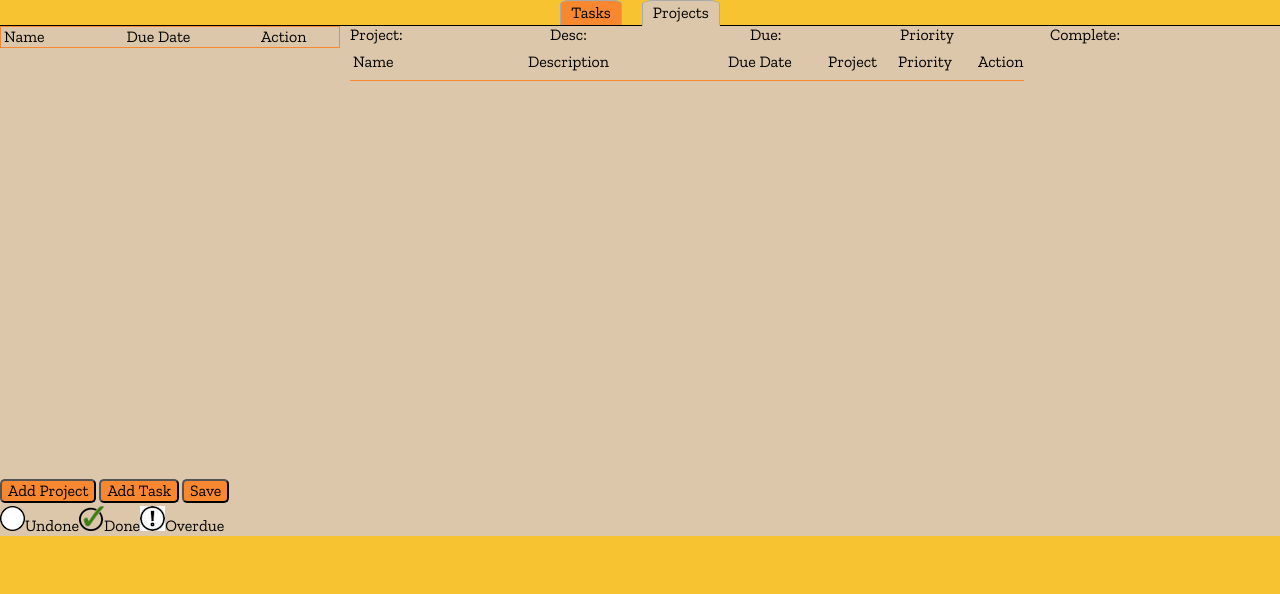
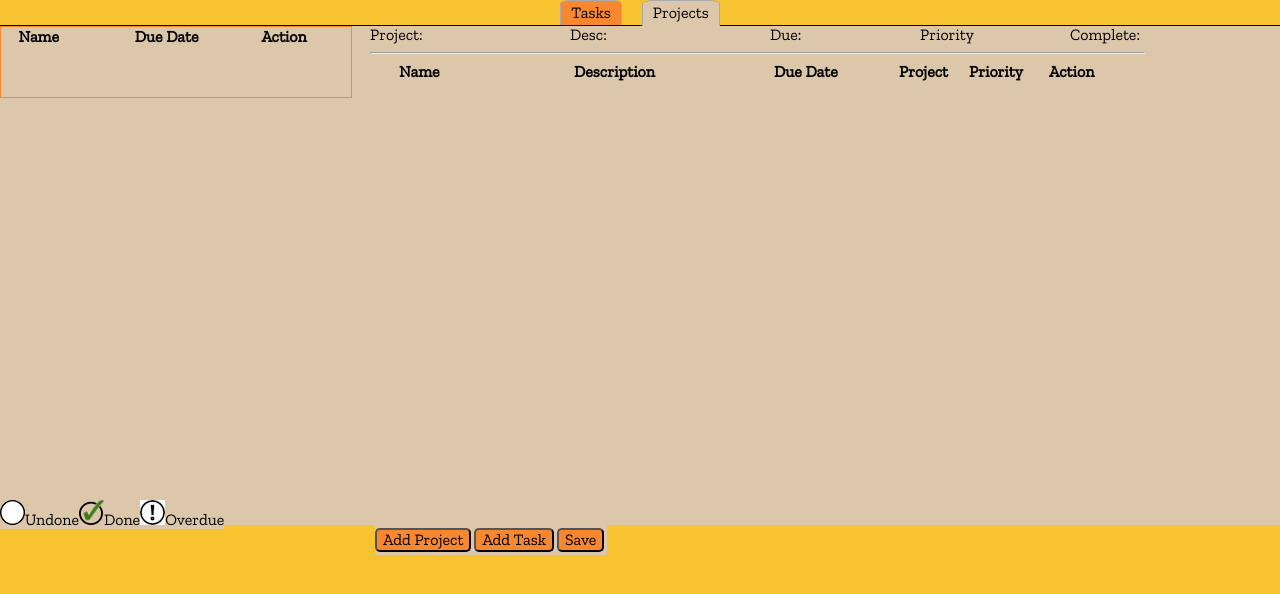
Before and after one commit to theghall/odin-todo, a plain HTML site: page index.html in a window 1280 px wide. Both pictures are taken after a click on the item "Projects". Drawn offline with nearby package versions, Linux system fonts and the light colour scheme.

Commit message:
Refactor styling/html layout

```diff
--- a/assets/css/main.css
+++ b/assets/css/main.css
@@ -297,6 +297,8 @@ template {
 [hidden] {
   display: none; }
 /* ==================== Begin style.css =======================*/
+/* Container dimensions */
+/* Column dimensions */
 /* Universal */
 * {
   box-sizing: border-box; }
@@ -305,12 +307,36 @@ body {
   font-family: 'Zilla Slab', serif;
   background: #F7C331; }
 
+footer {
+  background: #DCC7AA;
+  position: fixed;
+  top: 500px;
+  clear: both; }
+
+footer img, p {
+  display: inline; }
+
 table {
   border-collapse: collapse;
   border-spacing: 5px 5px; }
 
+thead {
+  display: block; }
+
+tbody {
+  display: block;
+  overflow: auto; }
+
 td {
   border-bottom: 1px solid #F7882F; }
+
+tr td:nth-child(2):hover {
+  text-decoration: underline;
+  cursor: pointer; }
+
+thead tr td:nth-child(2):hover {
+  text-decoration: none;
+  cursor: auto; }
 
 .hidden {
   display: none; }
@@ -331,7 +357,13 @@ td .btn {
   cursor: pointer; }
 
 #container {
-  height: 450px; }
+  height: 525px;
+  background: #DCC7AA; }
+
+#page-actions {
+  background: #DCC7AA;
+  position: absolute;
+  top: 375px; }
 
 div#popup-show {
   width: 100%;
@@ -348,7 +380,7 @@ div#popup-container {
   margin-left: -202px; }
 
 #popup-form {
-  max-width: 300px;
+  max-width: 325px;
   min-width: 250px;
   padding: 10px 50px;
   border: 2px solid gray;
@@ -401,47 +433,48 @@ div#popup-container {
   border-bottom-color: #DCC7AA; }
 
 /* taskTab */
-footer {
-  background: #DCC7AA;
-  position: sticky;
-  clear: both; }
+#tasks-table,
+#tasks-table thead {
+  width: 775px; }
 
-footer img, p {
-  display: inline; }
-
-tr td:nth-child(2):hover {
-  text-decoration: underline;
-  cursor: pointer; }
-
-thead tr td:nth-child(2):hover {
-  text-decoration: none;
-  cursor: auto; }
-
-#page-actions {
-  background: #DCC7AA; }
+#tasks-table tbody {
+  width: 775px;
+  height: 400px; }
 
 #tasks-container {
   background: #DCC7AA;
-  height: inherit; }
+  height: 425px; }
+
+th {
+  text-align: left; }
+
+/* Status */
+th:nth-child(1) {
+  width: 28px; }
 
 /* Name */
-td:nth-child(2) {
+td:nth-child(2),
+th:nth-child(2) {
   width: 175px; }
 
 /* Description */
-td:nth-child(3) {
+td:nth-child(3),
+th:nth-child(3) {
   width: 200px; }
 
 /* Due Date */
-td:nth-child(4) {
-  width: 100px; }
+td:nth-child(4),
+th:nth-child(4) {
+  width: 125px; }
 
 /* Project */
-td:nth-child(5) {
+td:nth-child(5),
+th:nth-child(5) {
   width: 70px; }
 
 /* Priority */
-td:nth-child(6) {
+td:nth-child(6),
+th:nth-child(6) {
   width: 80px; }
 
 /* Action */
@@ -449,23 +482,7 @@ td:nth-child(7) {
   height: 36px; }
 
 /* Project tab */
-#projects-container {
-  background: #DCC7AA;
-  height: inherit; }
-
-#projects {
-  width: 350px;
-  height: inherit;
-  float: left; }
-
-#projects-table {
-  border: 1px solid #F7882F;
-  margin-border: 5px;
-  margin-right: 10px; }
-
-#projects-table td {
-  border-bottom: none; }
-
+/* Project bar */
 span {
   display: inline-block; }
 
@@ -485,4 +502,41 @@ span:nth-child(3) {
 span:nth-child(4) {
   width: 150px; }
 
+#projects-container #page-actions {
+  postion: absolute;
+  top: 525px;
+  left: 375px; }
+
+#projects-container {
+  background: #DCC7AA; }
+
+#projects {
+  width: 350px;
+  float: left; }
+
+#tasks {
+  height: 425px;
+  width: 775px;
+  float: left;
+  margin-left: 20px; }
+
+#tasks-table tbody {
+  height: 300px; }
+
+#projects-table {
+  border: 1px solid #F7882F;
+  margin-border: 5px;
+  margin-right: 10px;
+  width: 350px; }
+
+#projects-table thead {
+  width: 350px; }
+
+#projects-table tbody {
+  width: 350px;
+  min-height: 50px; }
+
+#projects-table td {
+  border-bottom: none; }
+
 /* ==================== end style.css =========================*/
```
Also changed, not shown: bundle.js.
